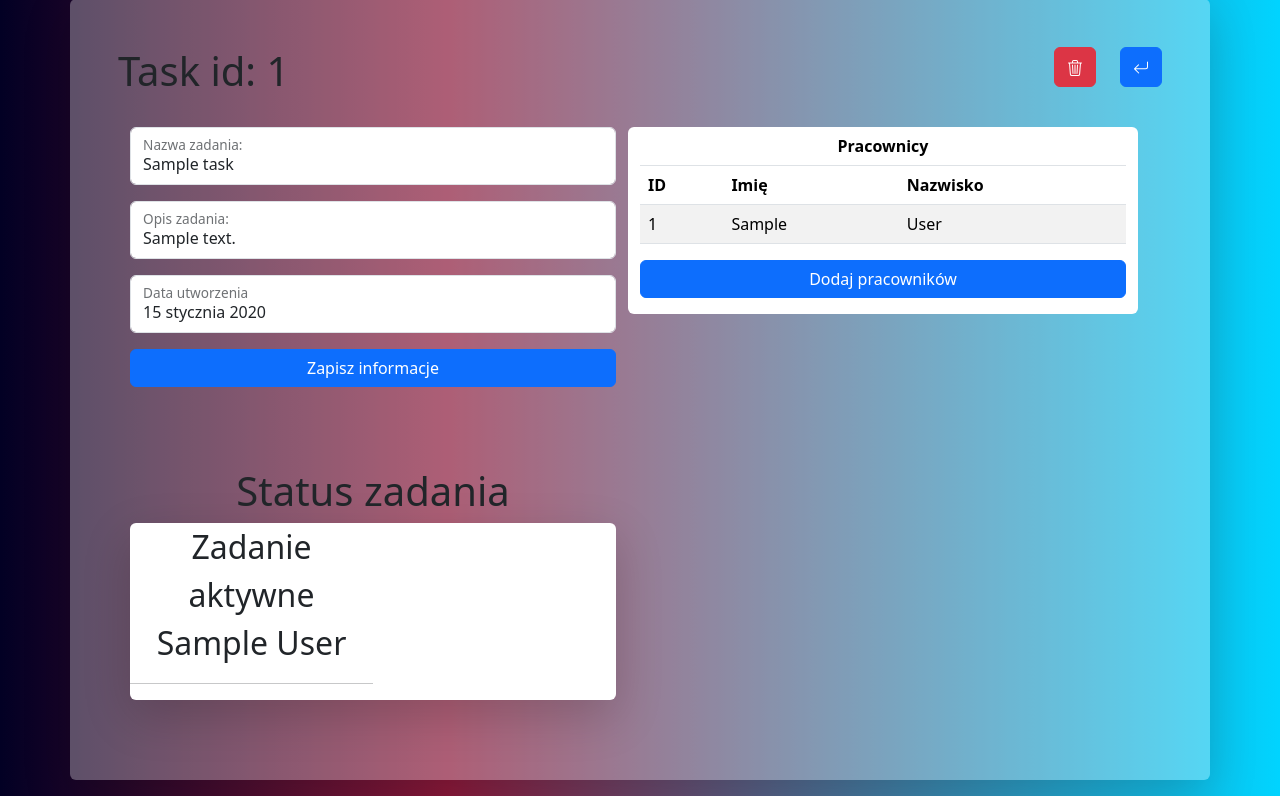
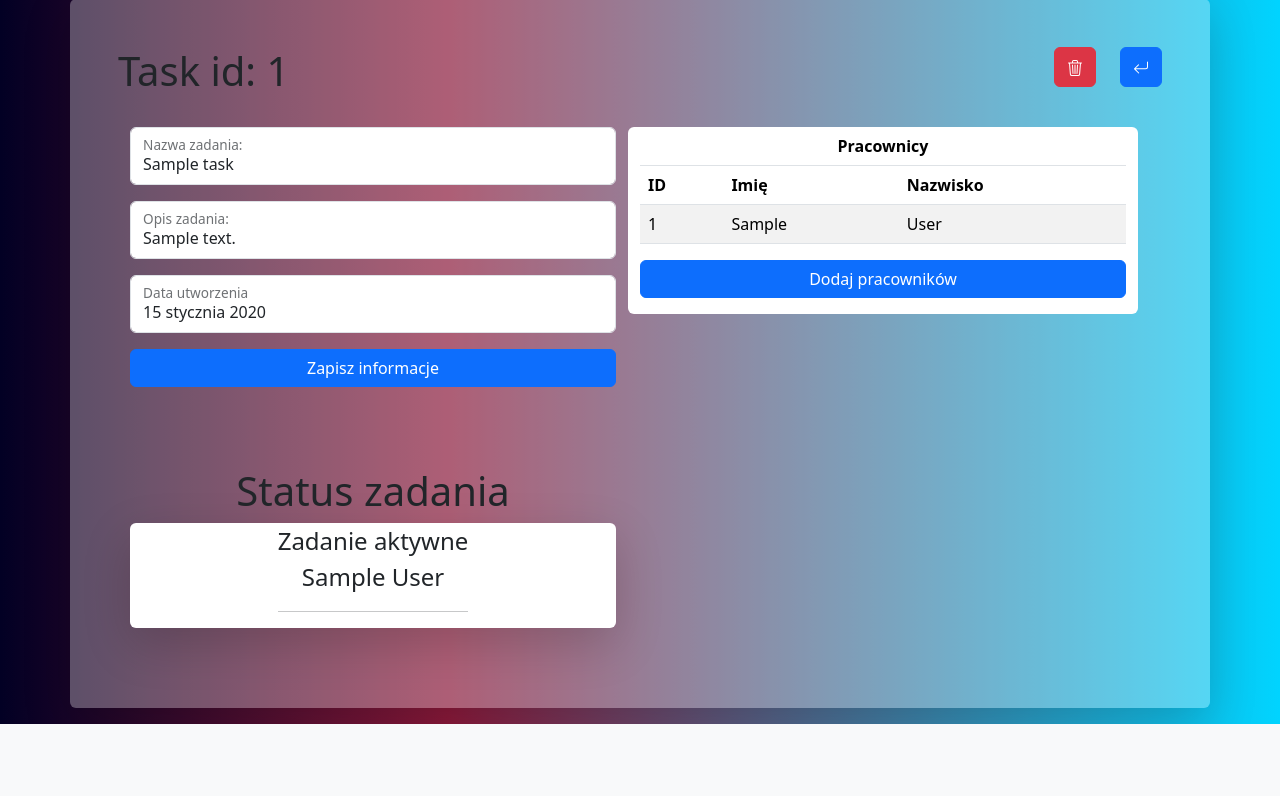
Before and after one commit to NikitDev/projekcikTymczasowy, a Django app: page /project/1/task/1/ in a window 1280 px wide. Shown: the part 101-897 px from the top of the page. After the commit the page ends 825 px from the top, so only its background shows below. Run offline with Django 4.2, Linux system fonts and the light colour scheme; a user stored in the database is signed in; tables that the repository leaves empty hold one stand-in row (values such as "Sample post").

Commit message:
Update view_task

```diff
--- a/v2/licznik_czasu/templates/licznik_czasu/view_task.html
+++ b/v2/licznik_czasu/templates/licznik_czasu/view_task.html
@@ -131,12 +131,12 @@
                     <h1>Status zadania</h1>
                     {% endif %}
                 </div>
-                <div class="d-flex mb-3 rounded shadow-lg bg-white">
+                <div class="d-flex mb-3 rounded shadow-lg bg-white justify-content-center">
                     {% if user.who_is == "EM" %}
                     <p class="text-center w-50 me-0 mb-0 fs-2" id="timer-display">00:00:00</p>
                     <button class="w-50 btn btn-primary" type="button" id="timer_button" style="border-top-left-radius: 0; border-bottom-left-radius: 0;"></button>
                     {% else %}
-                    <div class="text-center w-50 me-0 mb-0 fs-2" id="display"></div>
+                    <div class="text-center fs-4" id="display"></div>
                     {% endif %}
                 </div>
             </div>
```
